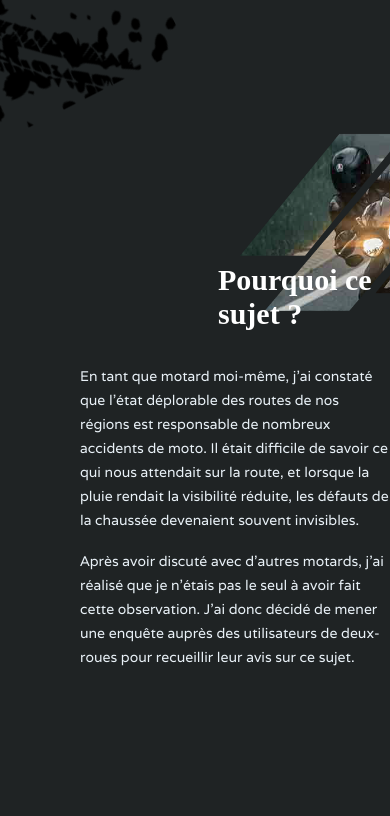
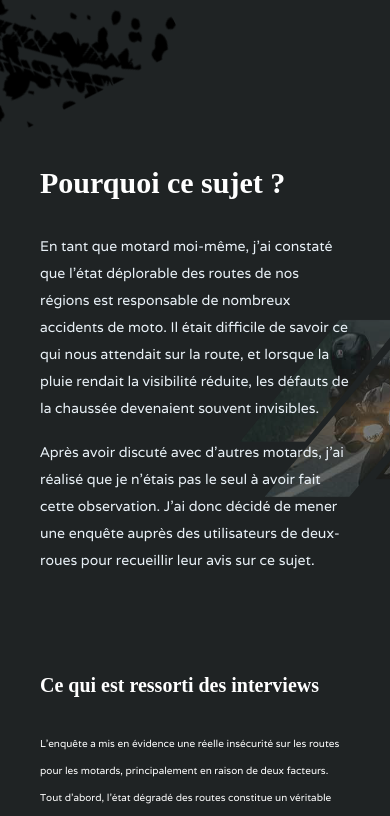
Before and after one commit to dewfrjo/TFA-D.jonathan, a website: page src/index.html in a window 390 px wide. Shown: the part 706-1522 px from the top of the page. Drawn offline with nearby package versions, Linux system fonts and the light colour scheme; files that its build step writes are made by us from their sources; a web font is replaced by a local one.

Commit message:
version tel why + interview

```diff
--- a/src/styles/app.scss
+++ b/src/styles/app.scss
@@ -60,6 +60,6 @@ p{
         font-size: 20px;
     }
     p{
-        line-height: 24px;
+        line-height: 27px;
     }
 }
--- a/src/styles/components/_interview.scss
+++ b/src/styles/components/_interview.scss
@@ -33,6 +33,8 @@
     .interview{
         max-width: 480px;
         min-width: 0;
+        margin-top: 100px;
+        margin-left: 40px;
         &__text{
             max-width: 310px;
             font-size: 10px;
@@ -42,5 +44,6 @@
     .inter--img{
         width: 400px;
         margin-top: 150px;
+        opacity: 10%;
     }
 }
--- a/src/styles/components/_why.scss
+++ b/src/styles/components/_why.scss
@@ -49,27 +49,30 @@
     .why{
         max-width: 100%;
         min-width: 0;
-        margin-top: 150px;
-        margin-left: 80px;
-        position: relative;
-        overflow: hidden;
+        margin-top: 120px;
+        margin-left: 40px;
         &--title{
-            padding-top: 150px;
+            padding-top: 50px;
+            left: auto;
+            margin-left: 0;
+            width: 100%;
         }
         &--img{
             position: absolute;
             right: -150px;
             width: 300px;
+            top: 183px;
+            z-index: -1;
+            opacity: 40%;
         }
         &__text{
             max-width: 310px;
             margin-top: 33px;
-            color: #E9F1F7;
+            margin-right: 40px;
         }
         &__text2{
             max-width: 310px;
-            color: #E9F1F7;
-            margin-top: 17px;
+            margin-right: 40px;
         }
     }
 }
```
